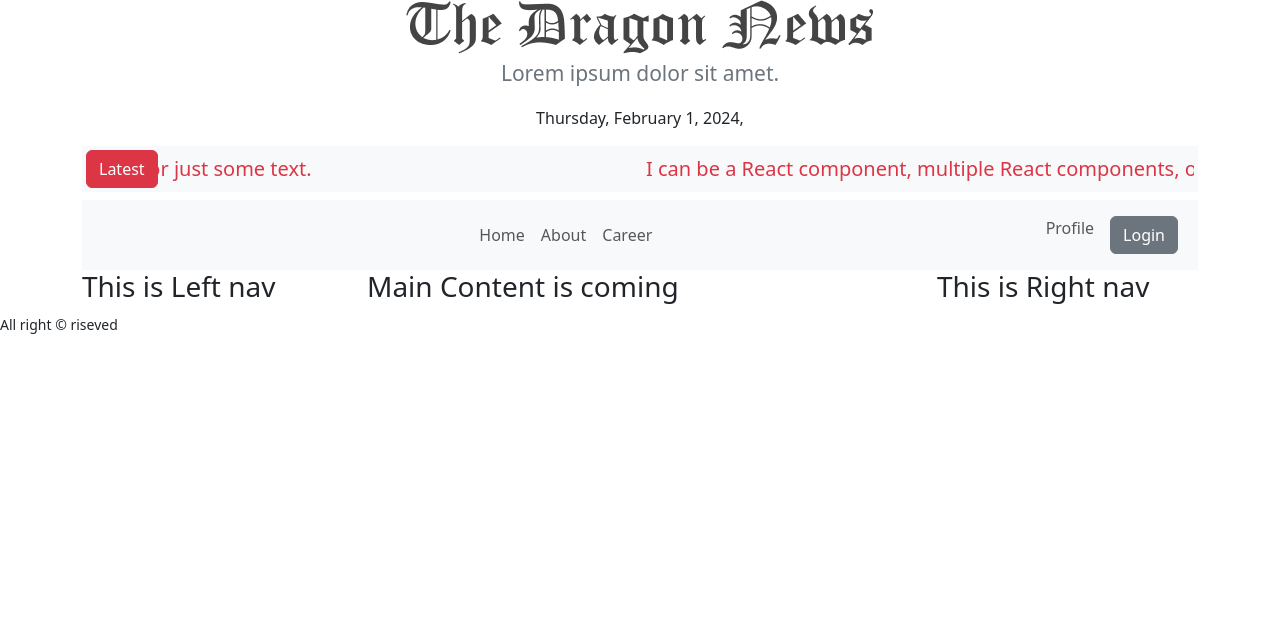
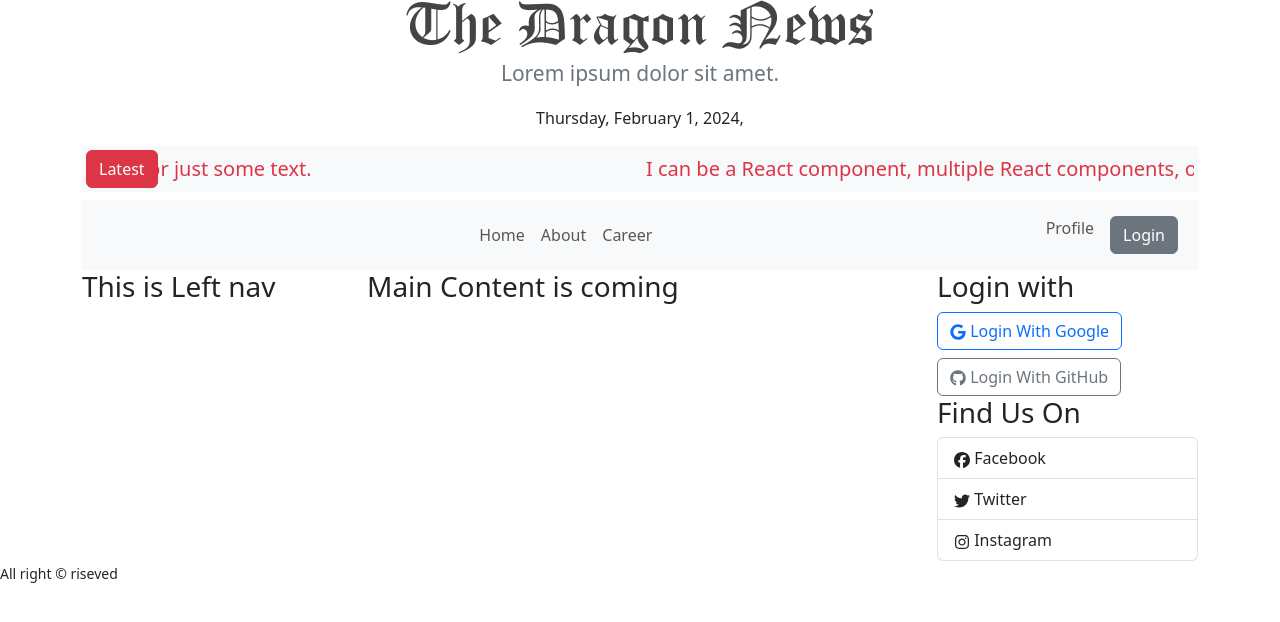
Before and after one commit to faridul22/the-dragon-news-recap-client, a React (Vite) app: page / in a window 1280 px wide. Shown: the top 622 px of the page. Built offline with nearby package versions, Linux system fonts and the light colour scheme.

Commit message:
rightNav login button and social meadia added

```diff
--- a/package.json
+++ b/package.json
@@ -19,6 +19,7 @@
     "react-bootstrap": "^2.10.0",
     "react-dom": "^18.2.0",
     "react-fast-marquee": "^1.6.3",
+    "react-icons": "^5.0.1",
     "react-router-dom": "^6.21.3",
     "sort-by": "^1.2.0"
   },
--- a/src/pages/Home/Shared/RightNav/RightNav.jsx
+++ b/src/pages/Home/Shared/RightNav/RightNav.jsx
@@ -1,9 +1,22 @@
-
+import { Button, ListGroup } from "react-bootstrap";
+import { FaFacebook, FaGithub, FaGoogle, FaInstagram, FaTwitter } from "react-icons/fa6";
 
 const RightNav = () => {
     return (
         <div>
-            <h3>This is Right nav</h3>
+            <div>
+                <h3>Login with</h3>
+                <Button className="mb-2" variant="outline-primary"><FaGoogle /> Login With Google</Button>
+                <Button variant="outline-secondary"><FaGithub /> Login With GitHub</Button>
+            </div>
+            <div>
+                <h3>Find Us On</h3>
+                <ListGroup>
+                    <ListGroup.Item><FaFacebook /> Facebook</ListGroup.Item>
+                    <ListGroup.Item><FaTwitter /> Twitter</ListGroup.Item>
+                    <ListGroup.Item><FaInstagram /> Instagram</ListGroup.Item>
+                </ListGroup>
+            </div>
         </div>
     );
 };
```
Also changed, not shown: 1 other file (tests, documents, lock files or other folders).
